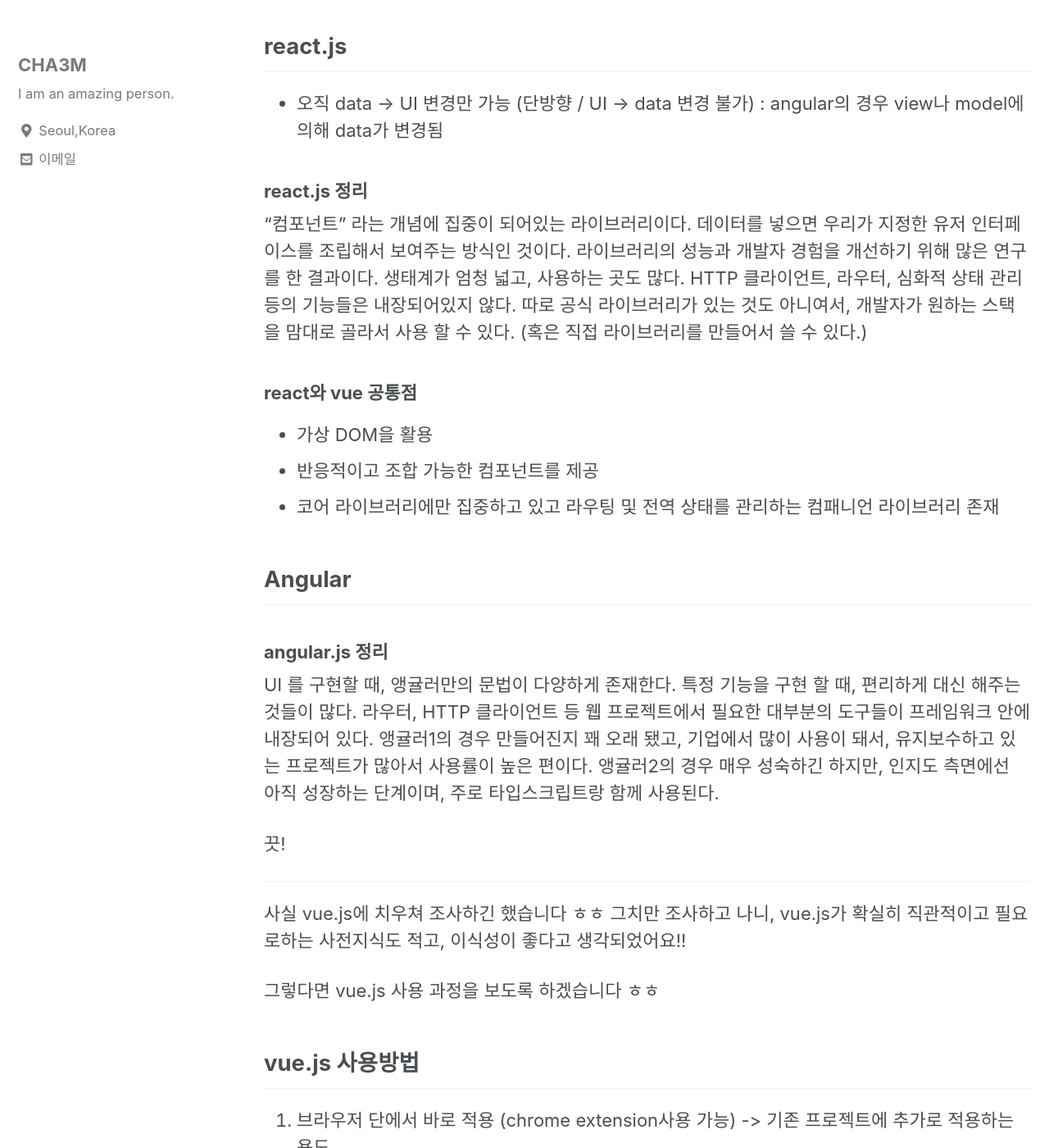
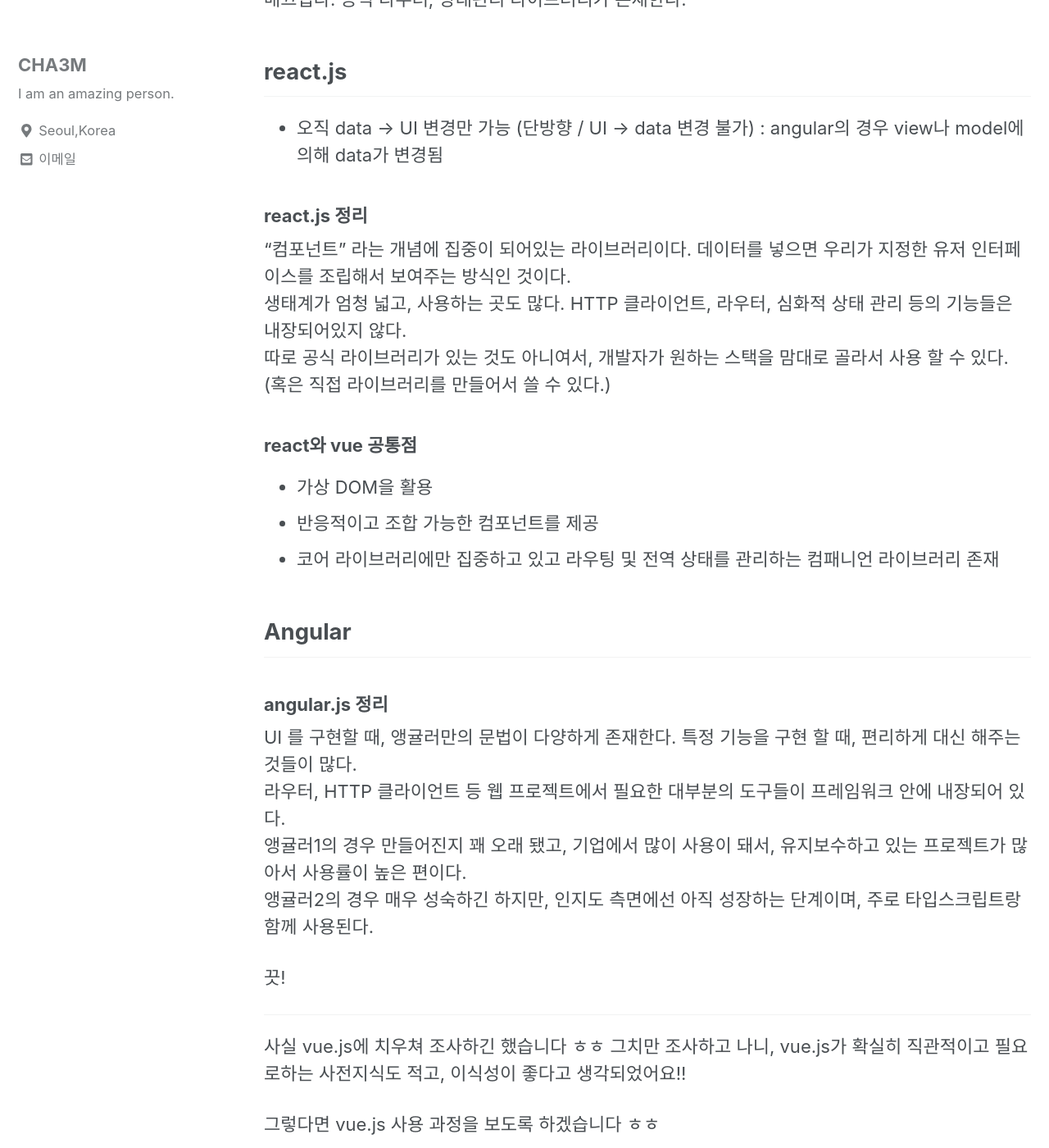
Before and after one commit to Hanchaemin/CHA3M.github.io, a Jekyll site: the page built from _posts/2018-10-03-vuejs-start.md, in a window 1280 px wide and 1400 px high, scrolled down 1682 px. Shown: the whole window at 82% size. Built offline with Jekyll 4.4.1, drawn with Linux system fonts in a browser that asks for light colours; nearby versions of some CDN libraries; comment, search, counter and statistics services are not loaded.

Commit message:
Update 2018-10-03-vuejs-start.md

````diff
--- a/_posts/2018-10-03-vuejs-start.md
+++ b/_posts/2018-10-03-vuejs-start.md
@@ -17,7 +17,7 @@ categories:
 매우매우 많은 사람들이 뷰는 쉽다, 입문하기 좋다 등등 호평을 하고 있더라구요!
 이렇게 한국어로된 공식 사이트도 있고요!
 
-[vue.js공식한글사이트](https://kr.vuejs.org/v2/guide/#%EC%8B%9C%EC%9E%91%ED%95%98%EA%B8%B0)
+> [vue.js공식한글사이트](https://kr.vuejs.org/v2/guide/#%EC%8B%9C%EC%9E%91%ED%95%98%EA%B8%B0)
 
 그래서 용감하게 도전하였으나... 읭?!
 웹좀해봤으면 진짜 간단하게 쭉쭉 짤수잇을 것 같더라구요!! but, 나는 아니라구 ㅠㅠ
@@ -40,7 +40,9 @@ categories:
 - 오직 data -> UI 변경만 가능 (단방향 / UI -> data 변경 불가) : angular의 경우 view나 model에 의해 data가 변경됨
 
 ### react.js 정리
-“컴포넌트” 라는 개념에 집중이 되어있는 라이브러리이다. 데이터를 넣으면 우리가 지정한 유저 인터페이스를 조립해서 보여주는 방식인 것이다. 라이브러리의 성능과 개발자 경험을 개선하기 위해 많은 연구를 한 결과이다. 생태계가 엄청 넓고, 사용하는 곳도 많다. HTTP 클라이언트, 라우터, 심화적 상태 관리 등의 기능들은 내장되어있지 않다. 따로 공식 라이브러리가 있는 것도 아니여서, 개발자가 원하는 스택을 맘대로 골라서 사용 할 수 있다. (혹은 직접 라이브러리를 만들어서 쓸 수 있다.)
+“컴포넌트” 라는 개념에 집중이 되어있는 라이브러리이다. 데이터를 넣으면 우리가 지정한 유저 인터페이스를 조립해서 보여주는 방식인 것이다.
+생태계가 엄청 넓고, 사용하는 곳도 많다. HTTP 클라이언트, 라우터, 심화적 상태 관리 등의 기능들은 내장되어있지 않다.
+따로 공식 라이브러리가 있는 것도 아니여서, 개발자가 원하는 스택을 맘대로 골라서 사용 할 수 있다. (혹은 직접 라이브러리를 만들어서 쓸 수 있다.)
 
 ### react와 vue 공통점
 - 가상 DOM을 활용
@@ -49,7 +51,10 @@ categories:
 
 ## Angular
 ### angular.js 정리
-UI 를 구현할 때, 앵귤러만의 문법이 다양하게 존재한다. 특정 기능을 구현 할 때, 편리하게 대신 해주는 것들이 많다. 라우터, HTTP 클라이언트 등 웹 프로젝트에서 필요한 대부분의 도구들이 프레임워크 안에 내장되어 있다. 앵귤러1의 경우 만들어진지 꽤 오래 됐고, 기업에서 많이 사용이 돼서, 유지보수하고 있는 프로젝트가 많아서 사용률이 높은 편이다. 앵귤러2의 경우 매우 성숙하긴 하지만, 인지도 측면에선 아직 성장하는 단계이며, 주로 타입스크립트랑 함께 사용된다.
+UI 를 구현할 때, 앵귤러만의 문법이 다양하게 존재한다. 특정 기능을 구현 할 때, 편리하게 대신 해주는 것들이 많다.
+라우터, HTTP 클라이언트 등 웹 프로젝트에서 필요한 대부분의 도구들이 프레임워크 안에 내장되어 있다.
+앵귤러1의 경우 만들어진지 꽤 오래 됐고, 기업에서 많이 사용이 돼서, 유지보수하고 있는 프로젝트가 많아서 사용률이 높은 편이다.
+앵귤러2의 경우 매우 성숙하긴 하지만, 인지도 측면에선 아직 성장하는 단계이며, 주로 타입스크립트랑 함께 사용된다.
 
 끗!
 
@@ -73,8 +78,8 @@ unpkg를 통해서 CDN주소를 제공하므로 다음 주소 HTML페이지에
 
 온라인 컴파일러들이 많이 존재하는데, jsbin, jsfiddle 등이 있습니다!
 
-- [jsbin](https://jsbin.com/?html,js,output)
-- [jsfiddle](https://jsfiddle.net/boilerplate/vue)
+> [jsbin](https://jsbin.com/?html,js,output)
+> [jsfiddle](https://jsfiddle.net/boilerplate/vue)
 
 온라인 컴파일러로 간단히 사용해보면 확실히 간단하게 구현됩니다!! 그런데 어떤 기능이 있는지 몰라서 잘 못씀 ㅠ 레퍼런스가 많긴한데, 내가 원하는 것을 찾기 매우 어려웠어요 ㅠ
 개발을 시작하고 나서 일단 주먹구구 식으로 노가다 하기 시작!
@@ -140,7 +145,7 @@ main.js : 전역설정을 하는 곳, 프로젝트의 base파일
 components에 page1파일을 추가했다고 가정하면, 웹에서 `http://localhost:8080/page1`로 접근할 수 있습니다.
 <br>
 프로젝트 설정할때를 보면 라우터를 설정하였습니다. 저는 라우터를 사용안하였으나, 라우터에 관한 내용은 이 블로그에서 잘 설명해 주고있으니, 참고하면 좋을 것 같습니다.
-[vue-router살펴보기](http://blog.jeonghwan.net/2018/04/07/vue-router.html)
+> [vue-router살펴보기](http://blog.jeonghwan.net/2018/04/07/vue-router.html)
 <br>
 또, vue에서는 bootstrap처럼 UI레이아웃을 제공하는 vuetify, bootstrap vue등이 있어요!!
 
@@ -159,5 +164,4 @@ Vue.use(Vuetify);
 ```
 
 자세한 내용은 홈페이지에서 참고 가능합니다!
-
-[vuetify 홈페이지](https://vuetifyjs.com/ko/getting-started/quick-start)
+> [vuetify 홈페이지](https://vuetifyjs.com/ko/getting-started/quick-start)
````
Also changed, not shown: other parts of _posts/2018-10-03-vuejs-start.md (+1 -1 lines).
